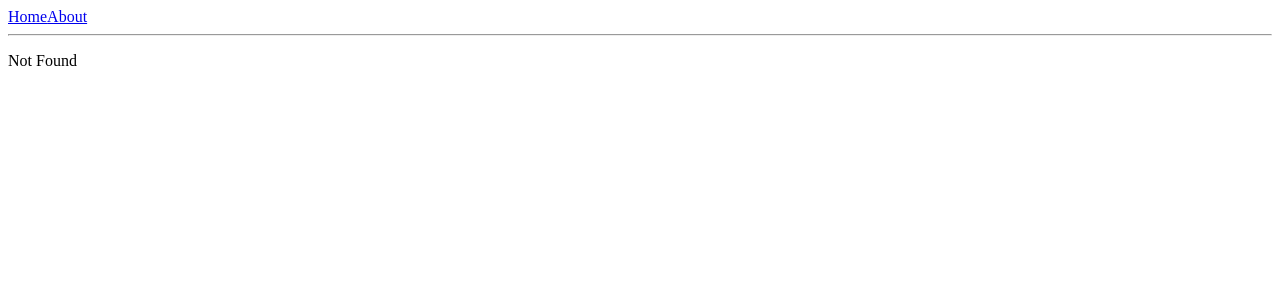
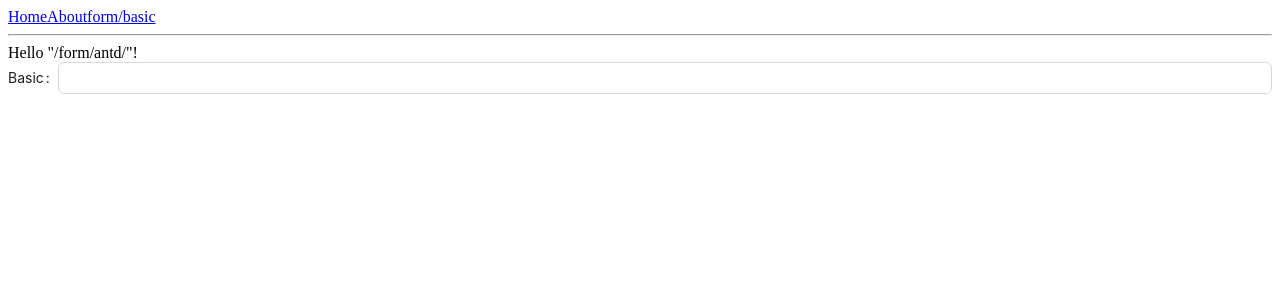
Before and after one commit to hasnum-stack/infra-standalone, a React app: page /form/antd in a window 1280 px wide. Before the commit this address had no page. Shown: the top 300 px of the page. Built offline with nearby package versions, Linux system fonts and the light colour scheme; the HTML template or start-up script is replaced by a standard one.

Commit message:
✨(react-hook-form): add dep

```diff
--- a/biome.json
+++ b/biome.json
@@ -2,6 +2,9 @@
   "$schema": "https://biomejs.dev/schemas/1.8.0/schema.json",
   "organizeImports": {
     "enabled": true
+  },
+  "files": {
+    "ignore": [".starship"]
   },
   "vcs": {
     "enabled": true,
--- a/package.json
+++ b/package.json
@@ -16,6 +16,7 @@
     "antd-style": "^3.7.1",
     "react": "^18.3.1",
     "react-dom": "^18.3.1",
+    "react-hook-form": "^7.54.2",
     "zustand": "^5.0.2"
   },
   "devDependencies": {
--- a/src/galaxies/__root.tsx
+++ b/src/galaxies/__root.tsx
@@ -7,6 +7,7 @@ export const Route = createRootRoute({
       <div>
         <Link to='/todo-list'>Home</Link>
         <Link to='/base-list'>About</Link>
+        <Link to='/form/basic'>form/basic</Link>
       </div>
       <hr />
       <Outlet />
--- /dev/null
+++ b/src/galaxies/form/antd/index.lazy.tsx
@@ -0,0 +1,22 @@
+import { createLazyFileRoute } from '@tanstack/react-router';
+import { Form, Input } from 'antd';
+const useForm = Form.useForm;
+const FormItem = Form.Item;
+
+export const Route = createLazyFileRoute('/form/antd/')({
+  component: RouteComponent,
+});
+
+function RouteComponent() {
+  const [form] = useForm();
+  return (
+    <div>
+      Hello "/form/antd/"!
+      <Form form={form}>
+        <FormItem label='Basic' name='basic'>
+          <Input />
+        </FormItem>
+      </Form>
+    </div>
+  );
+}
--- /dev/null
+++ b/src/galaxies/form/basic/components/Input/index.tsx
@@ -0,0 +1,8 @@
+import { Input as BaseInput } from 'antd';
+import { useController } from 'react-hook-form';
+
+function Input({ control, name }) {
+  const { field } = useController({ control, name });
+  return <BaseInput ref={field.ref} />;
+}
+export default Input;
--- /dev/null
+++ b/src/galaxies/form/basic/index.lazy.tsx
@@ -0,0 +1,44 @@
+import { createLazyFileRoute } from '@tanstack/react-router';
+import { type SubmitHandler, useForm } from 'react-hook-form';
+import Input from './components/Input';
+
+export const Route = createLazyFileRoute('/form/basic/')({
+  component: RouteComponent,
+});
+
+type Inputs = {
+  firstName: string;
+  example: string;
+  exampleRequired: string;
+};
+
+function RouteComponent() {
+  const {
+    control,
+    register,
+    handleSubmit,
+    watch,
+    formState: { errors },
+  } = useForm<Inputs>();
+  const onSubmit: SubmitHandler<Inputs> = (data) => console.log(data);
+
+  // console.log(watch('example')); // watch input value by passing the name of it
+  console.log(789);
+  return (
+    <div>
+      Hello "/form/basic/"!
+      <form onSubmit={handleSubmit(onSubmit)}>
+        <Input name='firstName' control={control} />
+        {/* register your input into the hook by invoking the "register" function */}
+        <input defaultValue='test' {...register('example')} />
+
+        {/* include validation with required or other standard HTML validation rules */}
+        <input {...register('exampleRequired', { required: true })} />
+        {/* errors will return when field validation fails  */}
+        {errors.exampleRequired && <span>This field is required</span>}
+
+        <input type='submit' />
+      </form>
+    </div>
+  );
+}
--- a/src/galaxies/form/index.lazy.tsx
+++ b/src/galaxies/form/index.lazy.tsx
@@ -1,9 +1,14 @@
-import { createLazyFileRoute } from '@tanstack/react-router';
+import { Outlet, createLazyFileRoute } from '@tanstack/react-router';
 
 export const Route = createLazyFileRoute('/form/')({
   component: RouteComponent,
 });
 
 function RouteComponent() {
-  return <div>Hello "/form/"!</div>;
+  return (
+    <div>
+      Hello "/form/"!
+      <Outlet />
+    </div>
+  );
 }
--- a/src/index.tsx
+++ b/src/index.tsx
@@ -1,13 +1,8 @@
-import React from 'react';
 import ReactDOM from 'react-dom/client';
 import App from './App';
 
 const rootEl = document.getElementById('root');
 if (rootEl) {
   const root = ReactDOM.createRoot(rootEl);
-  root.render(
-    <React.StrictMode>
-      <App />
-    </React.StrictMode>,
-  );
+  root.render(<App />);
 }
--- a/tsr.config.json
+++ b/tsr.config.json
@@ -1,5 +1,5 @@
 {
   "generatedRouteTree": "./src/.starship/routeTree.gen.ts",
   "routesDirectory": "./src/galaxies",
-  "routeFileIgnorePattern": "^store$"
+  "routeFileIgnorePattern": "^store$|^components$"
 }
```
Also changed, not shown: src/.starship/routeTree.gen.ts, 1 other file (tests, documents, lock files or other folders).
